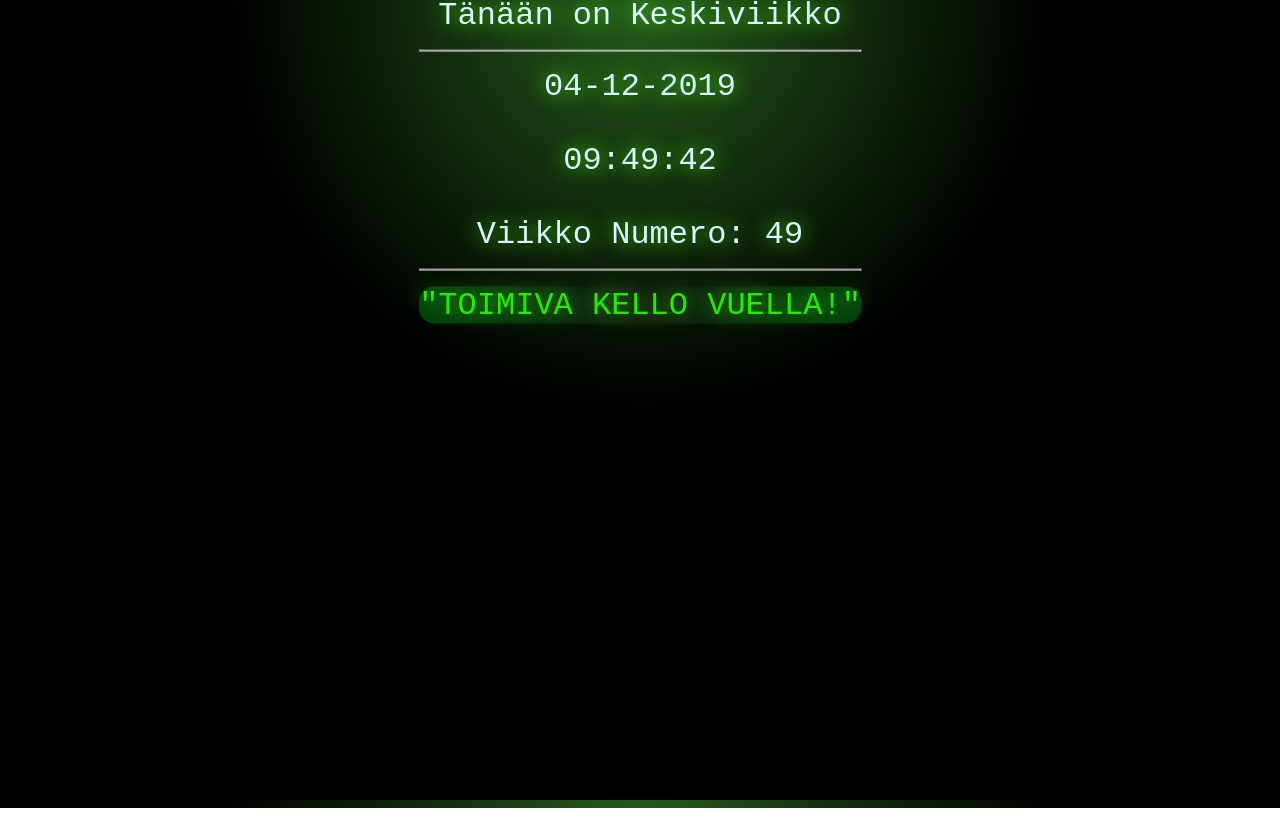
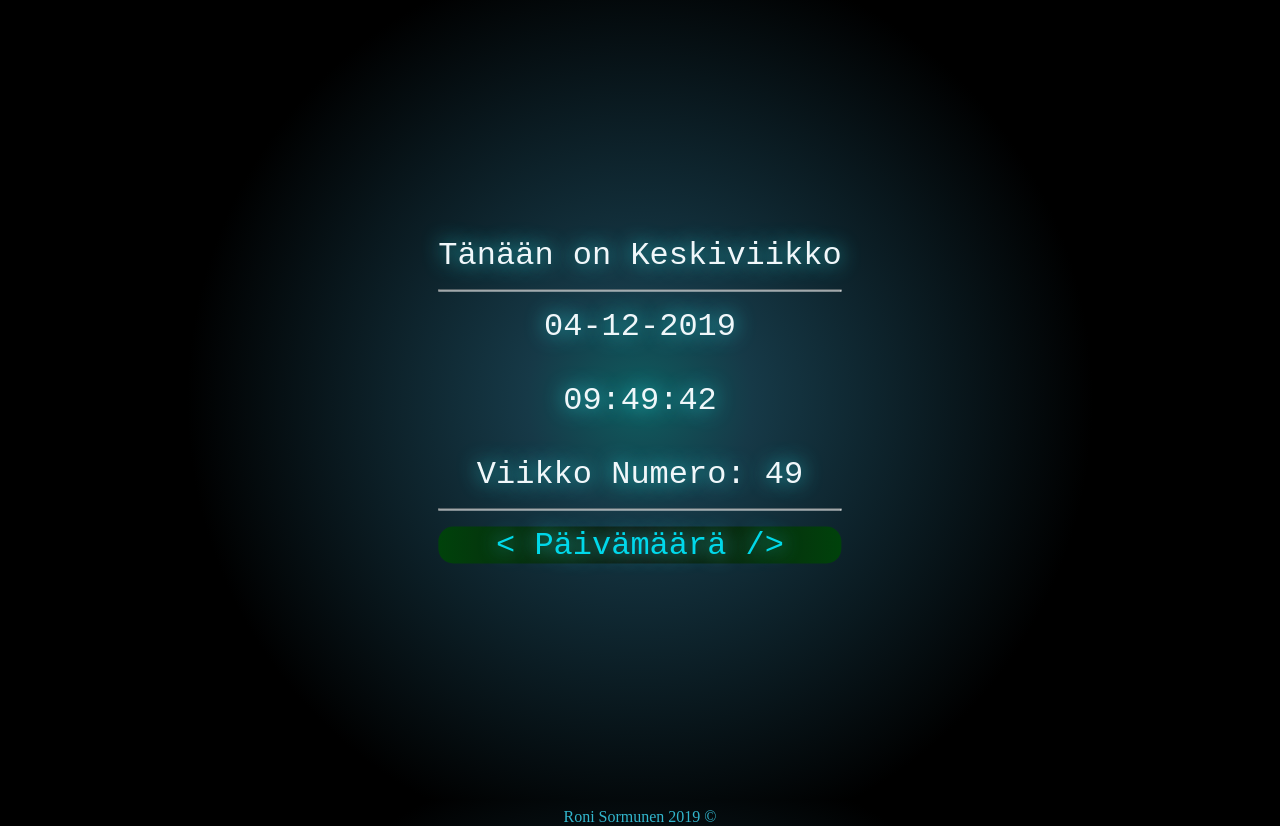
Before and after one commit to sormunen/vuekello, a plain HTML site: page index.html in a window 1280 px wide. Drawn offline with nearby package versions, Linux system fonts and the light colour scheme.

Commit message:
värit vaihdettu ja teksti laitettu sivun keskelle

```diff
--- a/clo.css
+++ b/clo.css
@@ -2,8 +2,13 @@ html,body {
     height: 100%;
 }
 body {
-    background: #110505;
-    background: radial-gradient(circle at top,  #255a1c  0%, #000000 40%);
+    background: #1ad4c5;
+    background: radial-gradient(circle at 50%,  #0f5c5f  0%, #163947  15%,   #000000 60%);
+
+}
+.clockback {
+    background: #15be1e;
+
 
 
     background-size: 100%;
@@ -20,17 +25,23 @@ p {
     text-align: center;
     position: absolute;
     left: 50%;
-    top: 20%;
+    top: 50%;
     transform: translate(-50%, -50%);
-    color: #daf6ff;
-    text-shadow: 0 0 20px rgb(72, 230, 10),  0 0 20px rgba(10, 175, 230, 0);
+    color: #f0f7fa;
+    text-shadow: 0 0 20px rgb(41, 212, 218),  0 0 20px rgba(10, 175, 230, 0);
     font-size: 2em;
 }
 .text {
 
-    color: #25f500f1;
+    color: #00e1f5f1;
     border-collapse: collapse;
     border-radius: 15px;
     border-color: #255a1c;
     background: radial-gradient(circle at center,  #111410  0%, #00420b 100%);
 }
+.footer {
+    color: rgb(50, 182, 205);
+    text-align: center;
+    top: 100%;
+    position: relative;
+}
--- a/index.html
+++ b/index.html
@@ -13,6 +13,7 @@
         <script src="https://cdn.jsdelivr.net/npm/vue/dist/vue.js"></script>
     </head>
     <body>
+        <div class="clockback">
         <div id="clock">
             <p class="day">Tänään on {{ day }}</p>
             <hr/>
@@ -22,9 +23,9 @@
             <br/>
             <p class="week">Viikko Numero: {{weekNum}}</p>
             <hr/>
-            <p class="text">"TOIMIVA KELLO VUELLA!"</p>
-        </div>
-
+            <p class="text"> < Päivämäärä /></p>
+        </div></div>
+        <footer class="footer">Roni Sormunen 2019 ©</footer>
         <script src="clo.js" async defer></script>
     </body>
 </html>
```
